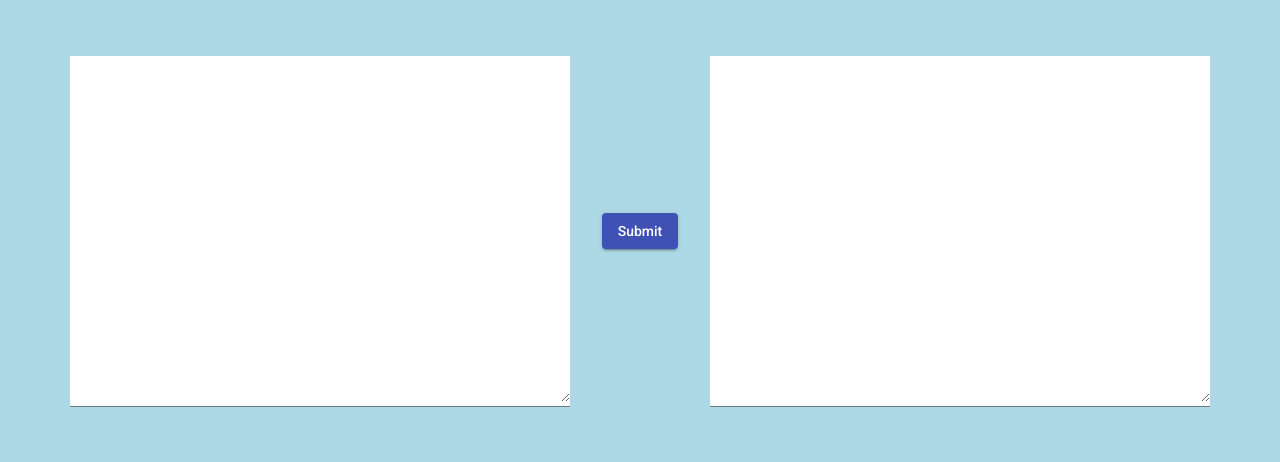
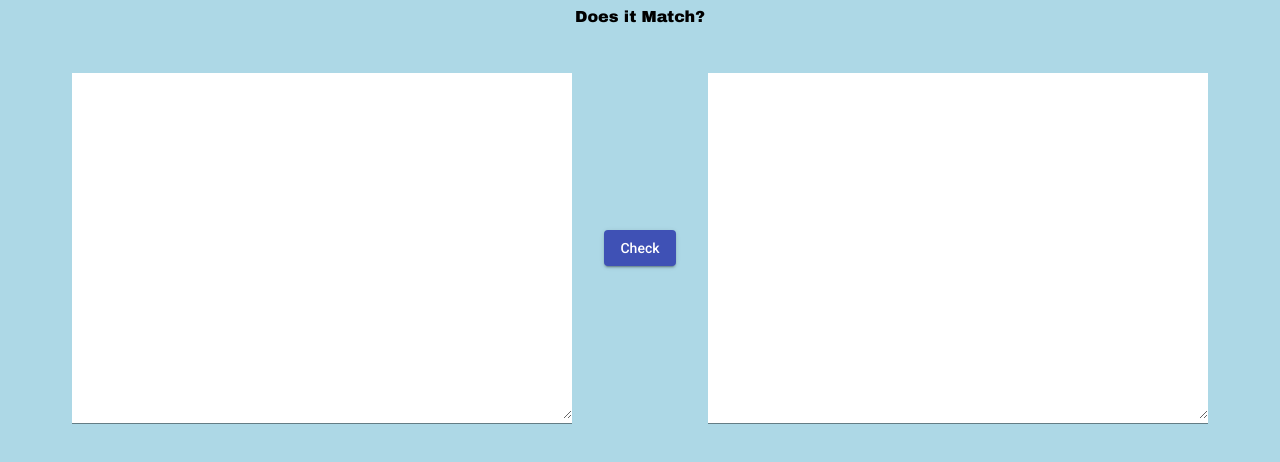
Before and after one commit to SeanGallen/doesItMatch, an Angular app: page / in a window 1280 px wide. Shown: the top 462 px of the page. Built offline with nearby package versions, Linux system fonts and the light colour scheme.

Commit message:
added title and change button name

```diff
--- a/src/app/component/app/app.component.css
+++ b/src/app/component/app/app.component.css
@@ -0,0 +1,6 @@
+header {
+  display: flex;
+  align-items: center;
+  justify-content: center;
+  font-family: "Arial Black";
+}
--- a/src/app/component/app/app.component.html
+++ b/src/app/component/app/app.component.html
@@ -1,2 +1,2 @@
-
+<header>Does it Match?</header>
 <router-outlet></router-outlet>
--- a/src/app/component/input-page/input-page.component.html
+++ b/src/app/component/input-page/input-page.component.html
@@ -16,7 +16,7 @@
         <textarea matInput formControlName = "textA"></textarea>
     </mat-form-field>
     <div>
-      <button mat-raised-button color="primary">Submit</button>
+      <button mat-raised-button color="primary">Check</button>
     </div>
     <mat-form-field class="textBElement" >
         <textarea matInput formControlName = "textB"></textarea>
```
